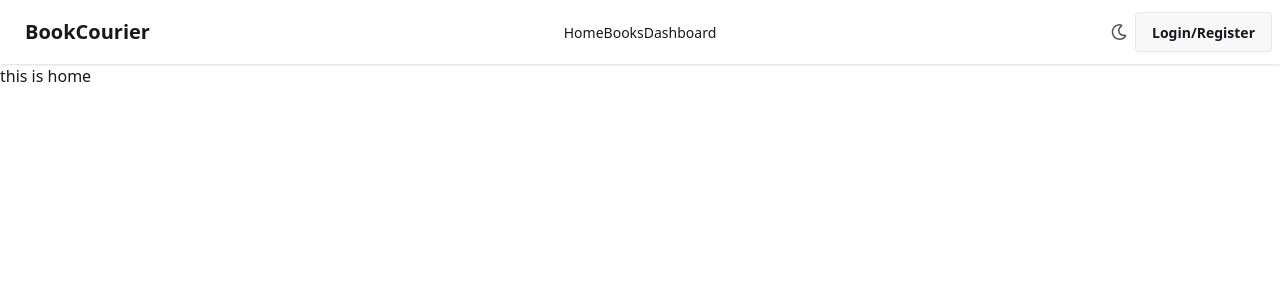
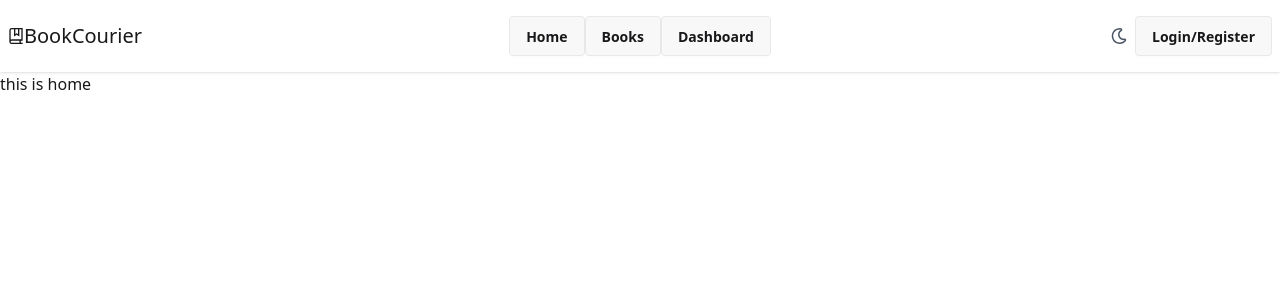
Before and after one commit to MinhajurRahman27/BookCourier-client, a React (Vite) app: page / in a window 1280 px wide. Shown: the top 300 px of the page. Built offline with nearby package versions, Linux system fonts and the light colour scheme.

Commit message:
Polishing navbar and adding icon

```diff
--- a/src/components/Navbar/Navbar.jsx
+++ b/src/components/Navbar/Navbar.jsx
@@ -1,17 +1,18 @@
 import React from "react";
 import { Link, NavLink } from "react-router";
 import Theme from "../../darklightmode/theme";
+import { GrBook } from "react-icons/gr";
 
 const Navbar = () => {
   const links = (
     <>
-      <NavLink to="/">
+      <NavLink className="btn" to="/">
         <li>Home</li>
       </NavLink>
-      <NavLink to="/books">
+      <NavLink className="btn" to="/books">
         <li>Books</li>
       </NavLink>
-      <NavLink to="/dashboard">
+      <NavLink className="btn" to="/dashboard">
         <li>Dashboard</li>
       </NavLink>
     </>
@@ -44,7 +45,8 @@ const Navbar = () => {
             {links}
           </ul>
         </div>
-        <a className="btn btn-ghost text-xl">BookCourier</a>
+        <GrBook />
+        <a className="btn-ghost text-xl">BookCourier</a>
       </div>
       <div className="navbar-center hidden lg:flex">
         <ul className="menu menu-horizontal px-1">{links}</ul>
--- a/src/darklightmode/Theme.jsx
+++ b/src/darklightmode/Theme.jsx
@@ -6,7 +6,7 @@ const Theme = () => {
   const [theme, setTheme] = useState("light");
 
   useEffect(() => {
-    // ডিফল্ট data-theme
+
     document.documentElement.setAttribute("data-theme", theme);
   }, [theme]);
 
```
